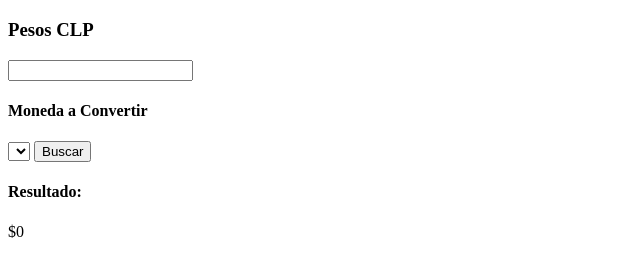
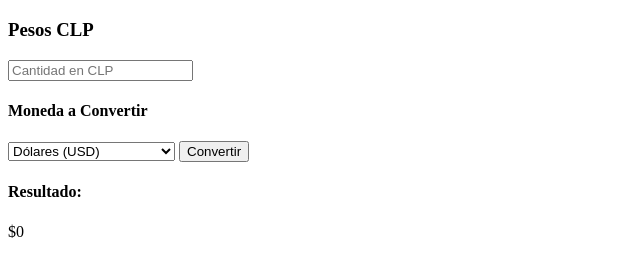
Before and after one commit to jiuraque/convertor_monedas_prueba, a plain HTML site: page index.html in a window 1280 px wide. Shown: the part 61-315 px from the top of the page, without its empty margins (0-640 px from the left). Drawn offline with nearby package versions, Linux system fonts and the light colour scheme.

Commit message:
se le hacen cambios al html

```diff
--- a/index.html
+++ b/index.html
@@ -15,12 +15,16 @@
         <main>
           <div id="input">
             <h3>Pesos CLP</h3>
-            <input name="monto" type="number" id="monto" />
+            <input type="number" id="monto" placeholder="Cantidad en CLP"/>
 
             <h4>Moneda a Convertir</h4>
-            <select name="moneda" id="moneda"></select>
+            <select id="moneda">
+                <option value="dolar">Dólares (USD)</option>
+                <option value="euros">Euros (EUR)</option>
+                <option value="pesos">Pesos Argentinos (ARS)</option>
+            </select>
 
-            <button id="calculo">Buscar</button>
+            <button id="calculo">Convertir</button>
 
             <h4>Resultado:</h4>
             <p>$<span id="resultado">0</span></p>
@@ -29,13 +33,10 @@
           <div id="grafica">
             <canvas id="Chart"></canvas>
           </div>
-
-          <div id="items">
-
-          </div>
         </main>
       </div>
 
     <script src="./assets/js/script.js"></script>
+    <script src="https://cdn.jsdelivr.net/npm/chart.js"></script>
 </body>
 </html>
```
